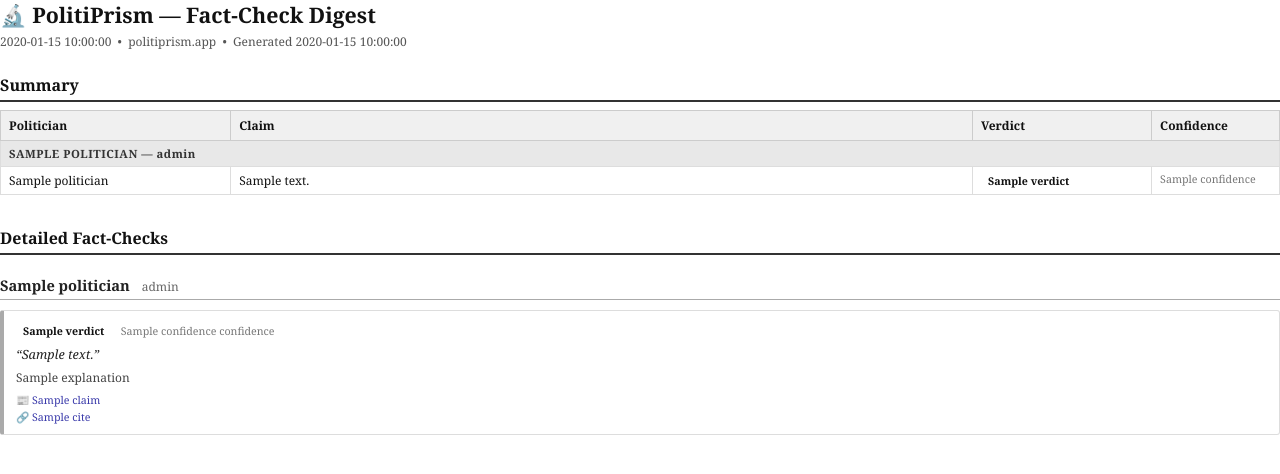
After one commit to plaikind-cpu/politiprism, a Flask app: template templates/digest_pdf.html in a window 1280 px wide. The commit adds this page. Shown: the top 474 px of the page. Run offline with Flask 3, Linux system fonts and the light colour scheme; the template is opened without the code that fills it: most values are stand-ins (such as "Sample title", 1, 10 or a date in 2020).

Commit message:
Add files via upload

```diff
--- a/templates/digest.html
+++ b/templates/digest.html
@@ -108,7 +108,7 @@
         <input type="date" name="date" value="{{ date }}">
         <button type="submit">Go</button>
     </form>
-    <button class="pdf-btn" onclick="window.print()">⬇ Save PDF</button>
+    <a class="pdf-btn" href="/digest.pdf?date={{ date }}">⬇ Save PDF</a>
     {% if is_admin %}
         <a href="/admin/run-pipeline" class="run-btn" style="margin-left:auto;">▶ Run Pipeline Now</a>
     {% endif %}
--- /dev/null
+++ b/templates/digest_pdf.html
@@ -0,0 +1,108 @@
+<!DOCTYPE html>
+<html lang="en">
+<head>
+<meta charset="UTF-8">
+<style>
+  body { font-family: Georgia, serif; font-size: 10pt; color: #111; margin: 0; padding: 0; }
+  h1 { font-size: 16pt; margin: 0 0 4px; }
+  .subtitle { font-size: 9pt; color: #555; margin-bottom: 24px; }
+
+  /* Summary table */
+  .summary-title { font-size: 12pt; font-weight: bold; margin: 0 0 8px; border-bottom: 2px solid #333; padding-bottom: 4px; }
+  table { width: 100%; border-collapse: collapse; margin-bottom: 32px; font-size: 9pt; }
+  th { background: #f0f0f0; text-align: left; padding: 6px 8px; border: 1px solid #ccc; font-weight: bold; }
+  td { padding: 5px 8px; border: 1px solid #ddd; vertical-align: top; }
+  tr:nth-child(even) { background: #fafafa; }
+  .group-header td { background: #e8e8e8; font-weight: bold; font-size: 8.5pt;
+                     letter-spacing: 0.5px; color: #333; }
+
+  /* Verdict badges */
+  .badge { display: inline-block; padding: 1px 7px; border-radius: 10px;
+           font-size: 8pt; font-weight: bold; }
+  .TRUE        { background: #e6f4ec; color: #1a5c30; }
+  .FALSE       { background: #fde8e8; color: #8b1a1a; }
+  .MISLEADING  { background: #fdf3e3; color: #7a4a00; }
+  .UNVERIFIABLE{ background: #f0f0f0; color: #555; }
+
+  /* Detail section */
+  .detail-title { font-size: 12pt; font-weight: bold; margin: 32px 0 8px;
+                  border-bottom: 2px solid #333; padding-bottom: 4px; page-break-before: always; }
+  .pol-header { font-size: 11pt; font-weight: bold; color: #222;
+                border-bottom: 1px solid #aaa; padding-bottom: 4px; margin: 20px 0 10px; }
+  .pol-role { font-size: 9pt; color: #666; font-weight: normal; margin-left: 8px; }
+  .claim-card { border: 1px solid #ddd; border-left: 4px solid #aaa;
+                border-radius: 3px; padding: 10px 12px; margin-bottom: 12px;
+                page-break-inside: avoid; }
+  .claim-card.TRUE        { border-left-color: #2e7d52; }
+  .claim-card.FALSE       { border-left-color: #c0392b; }
+  .claim-card.MISLEADING  { border-left-color: #d4860a; }
+  .claim-card.UNVERIFIABLE{ border-left-color: #888; }
+  .claim-meta { margin-bottom: 6px; }
+  .confidence { font-size: 8pt; color: #777; margin-left: 6px; }
+  .claim-text { font-style: italic; color: #222; margin: 6px 0; font-size: 9.5pt; }
+  .explanation { font-size: 9pt; color: #444; line-height: 1.5; margin-bottom: 6px; }
+  .source { font-size: 8pt; color: #3a3aaa; margin-top: 4px; }
+  .citations { font-size: 8pt; color: #3a3aaa; margin-top: 3px; }
+</style>
+</head>
+<body>
+
+<h1>&#128300; PolitiPrism &mdash; Fact-Check Digest</h1>
+<div class="subtitle">{{ date }} &nbsp;&bull;&nbsp; politiprism.app &nbsp;&bull;&nbsp; Generated {{ now }}</div>
+
+<!-- SUMMARY TABLE -->
+<div class="summary-title">Summary</div>
+<table>
+  <tr>
+    <th style="width:18%">Politician</th>
+    <th>Claim</th>
+    <th style="width:14%">Verdict</th>
+    <th style="width:10%">Confidence</th>
+  </tr>
+  {% for group in results %}
+  <tr class="group-header">
+    <td colspan="4">{{ group.politician.name | upper }} &mdash; {{ group.politician.role }}</td>
+  </tr>
+  {% for claim in group.claims %}
+  <tr>
+    <td>{{ group.politician.name }}</td>
+    <td>{{ claim.claim_text }}</td>
+    <td><span class="badge {{ claim.verdict }}">{{ claim.verdict }}</span></td>
+    <td style="color:#777;font-size:8pt;">{{ claim.confidence }}</td>
+  </tr>
+  {% endfor %}
+  {% endfor %}
+</table>
+
+<!-- DETAILED FACT-CHECKS -->
+<div class="detail-title">Detailed Fact-Checks</div>
+
+{% for group in results %}
+<div class="pol-header">
+  {{ group.politician.name }}
+  <span class="pol-role">{{ group.politician.role }}</span>
+</div>
+{% for claim in group.claims %}
+<div class="claim-card {{ claim.verdict }}">
+  <div class="claim-meta">
+    <span class="badge {{ claim.verdict }}">{{ claim.verdict }}</span>
+    <span class="confidence">{{ claim.confidence }} confidence</span>
+  </div>
+  <div class="claim-text">&ldquo;{{ claim.claim_text }}&rdquo;</div>
+  <div class="explanation">{{ claim.explanation }}</div>
+  {% if claim.source_url %}
+    <div class="source">&#128240; {{ claim.source_title or claim.source_url }}</div>
+  {% endif %}
+  {% if claim.citations %}
+  <div class="citations">
+    {% for cite in claim.citations[:3] %}
+      &#128279; {{ cite.title or cite.url }}<br>
+    {% endfor %}
+  </div>
+  {% endif %}
+</div>
+{% endfor %}
+{% endfor %}
+
+</body>
+</html>
```
Also changed, not shown: templates/admin.html (+29 -0 lines).
